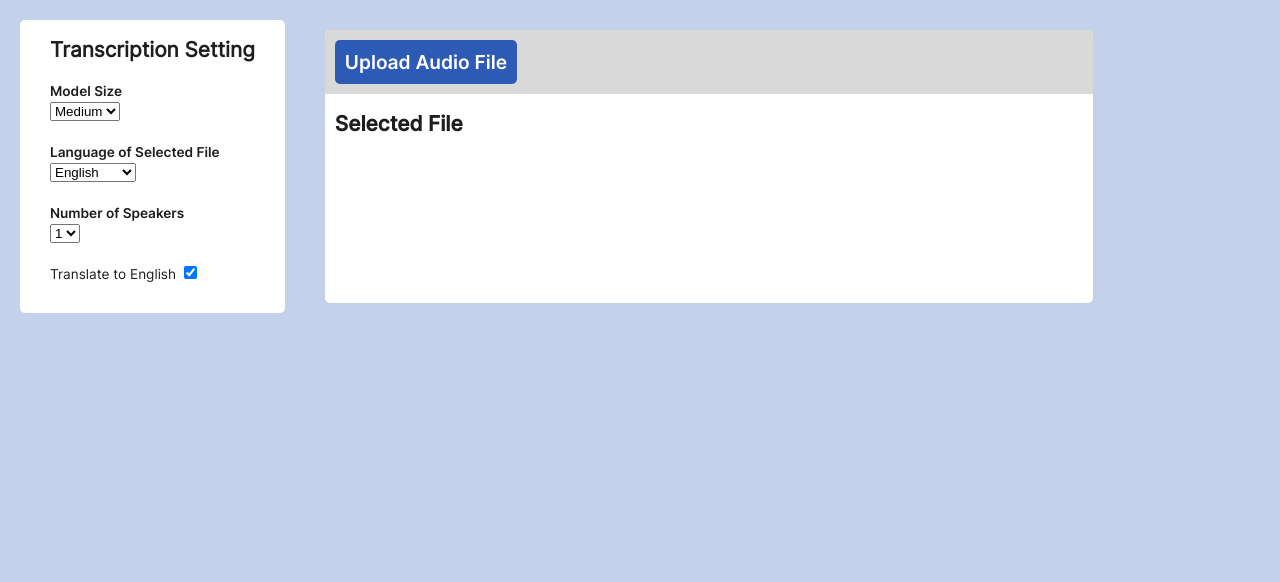
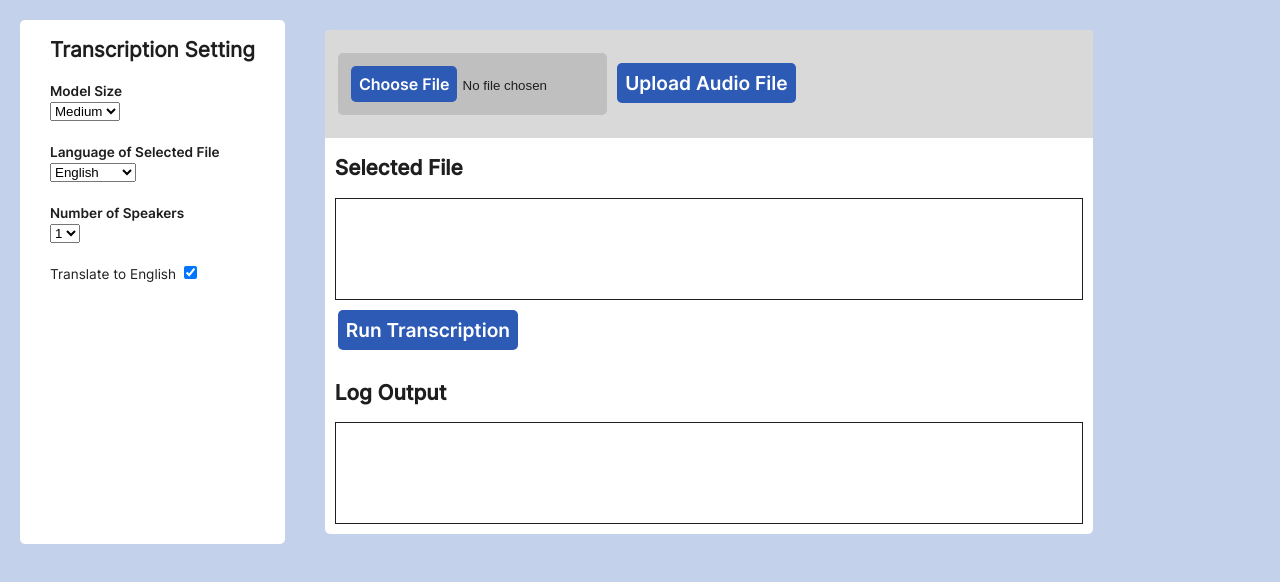
Before and after one commit to moonsdust/street-lab-whisper-app, an Electron app: page pages/index.html in a window 1280 px wide. Drawn offline with Linux system fonts and the light colour scheme.

Commit message:
further updated the UI and the buttons

```diff
--- a/pages/index.html
+++ b/pages/index.html
@@ -53,19 +53,24 @@
 
       <!-- Section for Output -->
       <div class="output-section">
-        <form id="upload-form" method="post" enctype="multipart/form-data">
+        <form id="upload-form">
 
-          <div class = "audio-upload-subsection">
-            <!--Button-->
-            <label class="upload-button">
-              <input type="file" id="audioInput"/>
-              Upload Audio File
-            </label>
+          <div class="audio-upload-subsection">
+            <!--Choosing audio files buttons-->
+            <input type="file" id="choose-file" name="choose-file">
+            <button class="upload-button" onclick="displayUploadedFile()">Upload Audio File</button>
+          </div>
+
+          <div class="selected-file">
+            <h2>Selected File</h2>
+            <div class="uploaded-files" id="audioFileDisplay"></div>
+            <!--Run Button-->
+            <button class="run-button">Run Transcription</button>
           </div>
 
           <div class="result">
-            <h2>Selected File</h2>
-            <div class="uploaded-files" id="audioFileDisplay"></div>
+            <h2>Log Output</h2>
+            <div class="log-output" id "log-output"></div>
           </div>
 
         </form>
@@ -73,7 +78,8 @@
     </form>
 
     <!-- You can also require other files to run in this process -->
-    <script src="../dist/renderer.js"></script>
+    <script src="../src/scripts/custom.js"></script>
+    <!-- <script src="../dist/renderer.js"></script> -->
   </body>
 
 </html>
--- a/src/css/style.css
+++ b/src/css/style.css
@@ -33,16 +33,43 @@ body {
 h2 {
     font-size: 1.3em;
 }
-.upload-button {
+button, #choose-file::file-selector-button {
     font-size: 1.2em;
 }
 h5, .h5-bold, .to_english_selection {
     font-size: 0.85em;
 }
-.h5-bold, .upload-button {
+.h5-bold, button, #choose-file::file-selector-button {
     font-family: 'Inter-SemiBold', 'Helvetica Neue', 'Archivo', 'Roboto', Arial, sans-serif;
 }
+.output-section h2 {
+    font-family: 'Inter-Medium', 'Helvetica Neue', 'Archivo', 'Roboto', Arial, sans-serif;
+}
 
+
+/* Button Styling */
+button, #choose-file, #choose-file::file-selector-button{
+    padding: 8px;
+    border-radius: 5px;
+    white-space: nowrap;
+    margin: 0.4%;
+}
+
+button, #choose-file::file-selector-button{
+    color: #FFFFFF;
+    border: none;
+    cursor: pointer;
+    background-color: #2C5AB5;
+}
+
+#choose-file::file-selector-button {
+    margin: 2%;
+    color: #FFFFFF;
+}
+
+.run-button {
+    margin-top: 10px;
+}
 
 /* Main form styling */
 .main {
@@ -74,14 +101,6 @@ h5, .h5-bold, .to_english_selection {
     width: 60vmax;
 }
 
-.output-section .result h2 {
-    font-family: 'Inter-Medium', 'Helvetica Neue', 'Archivo', 'Roboto', Arial, sans-serif;
-}
-
-input[type="file"] { /* Hides the default style for file inputs */
-    display: none;
-}
-
 .audio-upload-subsection {
     padding: 10px;
     background-color: #D9D9D9;
@@ -90,17 +109,24 @@ input[type="file"] { /* Hides the default style for file inputs */
     padding-bottom: 20px;
 }
 
-.upload-button {
-    cursor: pointer;
-    color: #FFFFFF;
-    background-color: #2C5AB5;
-    border-radius: 5px;
-    padding: 10px;
-    white-space: nowrap;
+#choose-file {
+    background-color: #bfbfbf;
 }
 
-.result {
+.selected-file {
     background-color: #FFFFFF;
     border-radius: 5px;
     margin: 10px;
 }
+
+.result {
+    margin: 10px;
+    display: flex;
+    flex-direction: column;
+}
+
+#audioFileDisplay, .log-output {
+    width: auto;
+    border: 1px solid #1E1E1E;
+    padding: 50px;
+}
--- /dev/null
+++ b/src/scripts/custom.js
@@ -0,0 +1,2 @@
+// function displayUploadedFile() {
+// }
```
